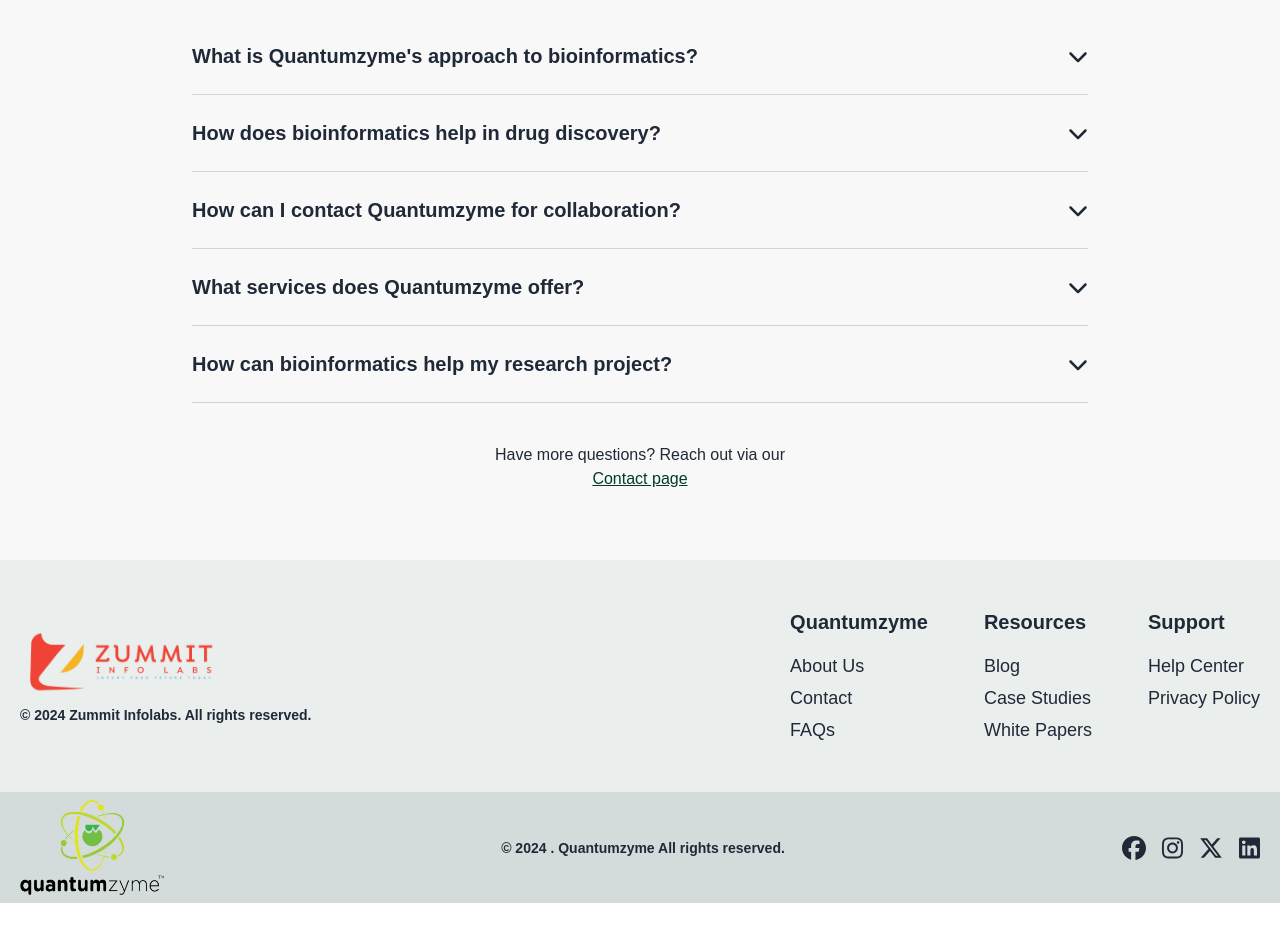
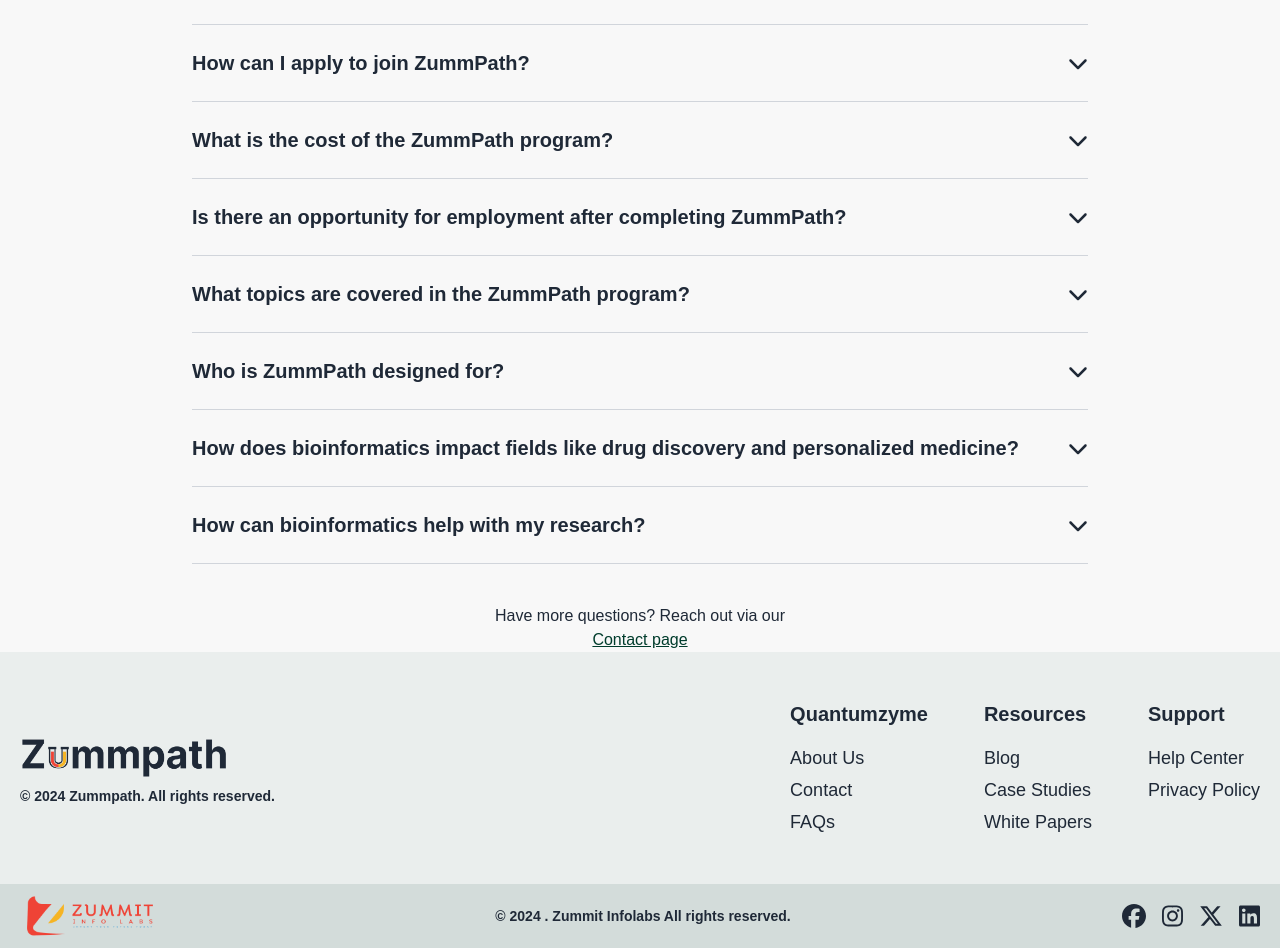
Before and after one commit to DanielCikora/zummpath-bio-informatics, a React (Create React App) app: page /Faq in a window 1280 px wide. Shown: the part 240-1188 px from the top of the page. Before the commit the page ends 1143 px from the top, so only its background shows below. Built offline with nearby package versions, Linux system fonts and the light colour scheme; the HTML template or start-up script is replaced by a standard one.

Commit message:
Zummpath Logo placed in Footer.

```diff
--- a/src/components/careers/Careers.jsx
+++ b/src/components/careers/Careers.jsx
@@ -18,10 +18,13 @@
           Careers
         </h2>
         <p className='careers-para bg-[#EAEEED] md:py-10 py-4 px-4 max-w-[1200px] mx-auto md:text-xl text-lg md:font-semibold text-center rounded-xl mb-24'>
-          Embark on a pathway to a career in bioinformatics with our structured
-          training program. Successfully completing all levels and passing the
-          final assessment can lead to potential roles as Research Assistants at
-          Quantumzyme, pending satisfactory performance.
+          Embark on a pathway to a career in bioinformatics with our structured,
+          <strong>6-month</strong> training program. For{" "}
+          <strong>₹59.999</strong>, you'll gain hands-on experience and
+          specialized bioinformatics skills. Successfully completing all levels
+          and passing the final assessment may lead to potential roles as
+          Research Assistants at Quantumzyme, depending on performance and
+          project needs.
         </p>
         <Link
           className='text-center bg-royalGreen text-offWhite text-xl font-semibold
--- a/src/components/footer/Footer.jsx
+++ b/src/components/footer/Footer.jsx
@@ -6,7 +6,7 @@
   faXTwitter,
   faLinkedin,
 } from "@fortawesome/free-brands-svg-icons";
-import QuantumzymeLogoFooter from "../assets/images/navigationImages/quantumzyme-logo-footer.png";
+import ZummpathLogo from "../assets/images/heroImages/zummpath-logo.png";
 import ZummitLogo from "../assets/images/navigationImages/zummit_logo.png";
 import "./footer.css";
 const Footer = () => {
@@ -74,13 +74,12 @@
               >
                 <img
                   className='h-auto w-full md:max-w-52 max-w-40'
-                  src={ZummitLogo}
-                  alt='zummitlogo-logo'
+                  src={ZummpathLogo}
+                  alt='zummpath-logo'
                 />
               </Link>
               <h3 className='font-semibold text-gray-800 md:text-sm text-xs'>
-                © {new Date().getFullYear()} Zummit Infolabs. All rights
-                reserved.
+                © {new Date().getFullYear()} Zummpath. All rights reserved.
               </h3>
             </div>
             <div className='footer-links flex md:flex-row flex-col md:gap-14 gap-gap-4'>
@@ -111,18 +110,19 @@
           </div>
         </div>
       </div>
-      <div className='footer-quantumzyme bg-lightGreen py-2'>
+      <div className='footer-zummit bg-lightGreen py-2'>
         <div className='wrapper'>
           <div className='flex items-center w-full justify-between md:flex-row flex-col gap-4'>
-            <Link to='https://www.quantumzyme.com/' className='block'>
+            <Link to='https://www.zummitlabs.com/' className='block'>
               <img
                 className='h-auto w-full md:max-w-36 max-w-28'
-                src={QuantumzymeLogoFooter}
-                alt='quantumzyme-logo'
+                src={ZummitLogo}
+                alt='zummit-logo'
               />
             </Link>
             <h3 className='font-semibold md:text-sm text-xs text-gray-800'>
-              © {new Date().getFullYear()} . Quantumzyme All rights reserved.
+              © {new Date().getFullYear()} . Zummit Infolabs All rights
+              reserved.
             </h3>
             <div className='social-icons flex gap-4'>
               {socialLinks.map((social) => (
--- a/src/components/pages/FaqPage.jsx
+++ b/src/components/pages/FaqPage.jsx
@@ -5,29 +5,46 @@
 const FAQPage = () => {
   const faqs = [
     {
-      question: "What is Quantumzyme's approach to bioinformatics?",
+      question: "What is the duration of the ZummPath program?",
       answer:
-        "Quantumzyme leverages advanced quantum computing and bioinformatics techniques to analyze complex biological data, accelerating drug discovery and innovation in personalized medicine.",
+        "The ZummPath program is a comprehensive 6-month training designed to equip participants with in-depth bioinformatics knowledge and hands-on skills.",
     },
     {
-      question: "How does bioinformatics help in drug discovery?",
+      question: "How can I apply to join ZummPath?",
       answer:
-        "Bioinformatics plays a crucial role in drug discovery by helping scientists analyze biological data, identify drug targets, and predict the efficacy of drugs, significantly reducing the time required for development.",
+        "To apply, please visit our Contact page and complete the application form. Our team will review your submission and reach out with further details on next steps.",
     },
     {
-      question: "How can I contact Quantumzyme for collaboration?",
+      question: "What is the cost of the ZummPath program?",
       answer:
-        "For collaboration inquiries, please fill out our contact form on the Contact page, or reach out directly via email at info@quantumzyme.com. We look forward to discussing potential partnerships.",
+        "The full program costs 59,999 rupees, which includes access to all training materials, resources, and expert mentorship throughout the duration of the course.",
     },
     {
-      question: "What services does Quantumzyme offer?",
+      question:
+        "Is there an opportunity for employment after completing ZummPath?",
       answer:
-        "Quantumzyme offers services in computational chemistry, quantum computing, and bioinformatics, with a focus on enabling faster and more effective drug development through cutting-edge technology.",
+        "Yes, exceptional participants may be considered for research assistant roles, allowing them to apply their skills in real-world bioinformatics projects with our industry partners.",
     },
     {
-      question: "How can bioinformatics help my research project?",
+      question: "What topics are covered in the ZummPath program?",
       answer:
-        "Bioinformatics can provide valuable insights into genetic, genomic, and proteomic data, helping you interpret results, identify patterns, and make informed decisions for your research project.",
+        "ZummPath covers key bioinformatics topics, including data analysis, computational biology, and programming, with a focus on practical, industry-relevant applications.",
+    },
+    {
+      question: "Who is ZummPath designed for?",
+      answer:
+        "The program is ideal for recent graduates, aspiring bioinformaticians, and professionals in related fields who want to deepen their expertise in bioinformatics.",
+    },
+    {
+      question:
+        "How does bioinformatics impact fields like drug discovery and personalized medicine?",
+      answer:
+        "Bioinformatics plays a vital role by helping scientists analyze complex biological data, identify potential drug targets, and understand genetic factors in disease, which accelerates progress in drug discovery and personalized healthcare.",
+    },
+    {
+      question: "How can bioinformatics help with my research?",
+      answer:
+        "Bioinformatics provides tools to analyze genetic, genomic, and proteomic data, allowing you to uncover patterns, interpret complex results, and make data-driven decisions in your research.",
     },
   ];
   const [openIndex, setOpenIndex] = useState(null);
@@ -53,7 +70,7 @@
                 <span>{faq.question}</span>
                 <FontAwesomeIcon
                   icon={faChevronDown}
-                  className={`transform transition-transform duration-300 ${
+                  className={`block transform transition-transform duration-300 ${
                     openIndex === index ? "rotate-180" : ""
                   }`}
                 />
```
Also changed, not shown: src/components/assets/images/heroImages/zummpath-logo.png.
